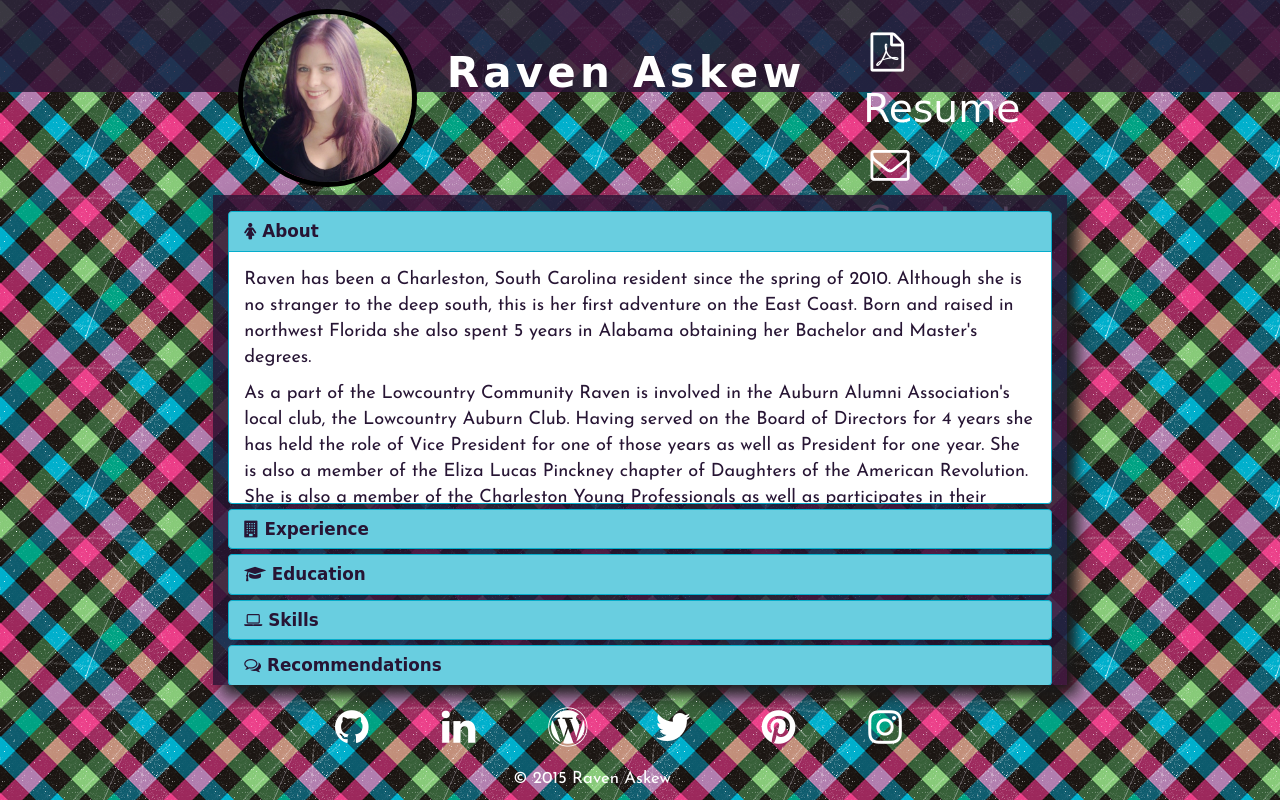
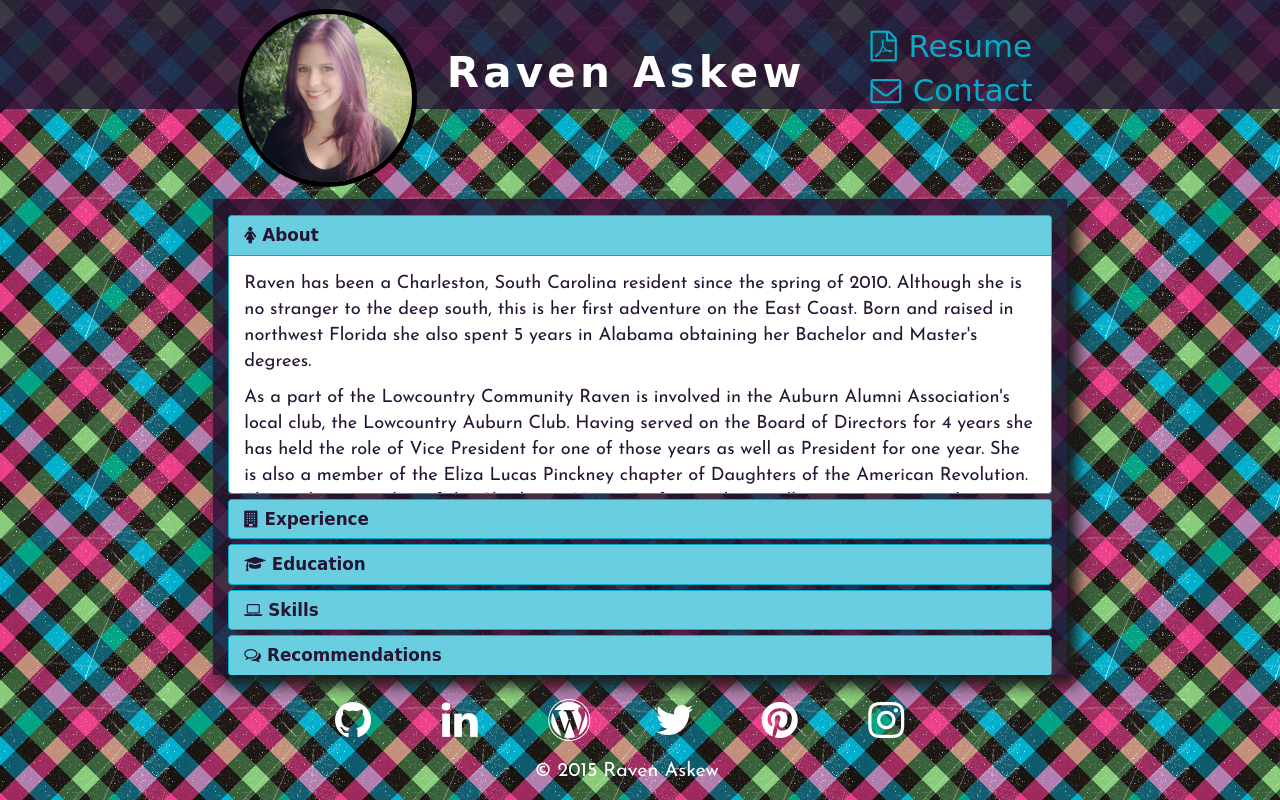
Before and after one commit to raveve/ravenaskewv2, a website: page index.html in a window 1280 px wide. Drawn offline with nearby package versions, Linux system fonts and the light colour scheme; a web font is replaced by a local one.

Commit message:
More changes to media queries.

```diff
--- a/css/base.scss
+++ b/css/base.scss
@@ -165,33 +165,22 @@ $shadow: #191919;
 }
 
 /*******************************
-340PX RESPONSIVE
-*******************************/
-
-@media screen and (min-width: 340px) {
-  h1 {
-    padding-left: 18%;
-    padding-right: 18%;
-  }
-}
-
-/*******************************
 360PX RESPONSIVE
 *******************************/
 
 @media screen and (min-width: 360px) {
   header img {
     width: 90%;
-    margin-left: 5%;
   }
+}
 
-  .pdf {
-    margin-left: 10%;
-  }
+/*******************************
+380PX RESPONSIVE
+*******************************/
 
-  .social a {
-    font-size: 1.9em;
-    line-height: 1.2em;
+@media screen and (min-width: 360px) {
+  .contact .fa {
+    padding-right: 8%;
   }
 }
 
@@ -202,16 +191,10 @@ $shadow: #191919;
 @media screen and (min-width: 400px) {
   header img {
     width: 85%;
-    margin-left: 7.5%;
   }
 
-  .pdf {
-    margin-left: 9%;
-  }
-
-  .social a {
-    font-size: 2em;
-    line-height: 1.4em;
+  .contact a {
+    font-size: 2.2em;
   }
 }
 
@@ -230,8 +213,13 @@ $shadow: #191919;
     padding-right: 20%;
   }
 
-  .pdf {
-    margin-left: 12%;
+  .contact a {
+    font-size: 1.6em;
+    padding: 5%;
+  }
+
+  .contact .fa {
+    padding-right: 1%;
   }
 }
 
@@ -243,11 +231,6 @@ $shadow: #191919;
   header img {
     width: 75%;
     margin-left: 12.5%;
-  }
-
-  .social a {
-    font-size: 2.4em;
-    line-height: 1.6em;
   }
 
   footer p {
@@ -270,18 +253,8 @@ $shadow: #191919;
     padding-right: 13%;
   }
 
-  .contact {
-    margin-bottom: 1%;
-  }
-
-  .contact a {
-    color: $white;
-    font-size: 2em;
-    padding: 4%;
-  }
-
   .pdf {
-    margin-left: 16%;
+    margin-left: 10%;
   }
 }
 
@@ -296,6 +269,10 @@ $shadow: #191919;
 
   .sub-rec {
     margin-top: 8%;
+  }
+
+  footer p {
+    padding-left: 15%;
   }
 }
 
@@ -343,10 +320,6 @@ $shadow: #191919;
     margin-top: 3%;
   }
 
-  .pdf {
-    margin-left: 22%;
-  }
-
   .contact {
     margin-bottom: 3%;
   }
@@ -356,17 +329,16 @@ $shadow: #191919;
     padding: 2%;
   }
 
+  .pdf {
+    margin-left: 12%;
+  }
+
   body p, body ul {
     font-size: 1.3em;
   }
 
   .sub-rec {
     margin-top: 4%;
-  }
-
-  .social a {
-    font-size: 2.6em;
-    line-height: 1.8em;
   }
 }
 
@@ -389,12 +361,7 @@ $shadow: #191919;
   }
 
   .pdf {
-    margin-left: 24%;
-  }
-
-  .social a {
-    font-size: 2.8em;
-    line-height: 1.6em;
+    margin-left: 14%;
   }
 }
 
@@ -430,8 +397,12 @@ $shadow: #191919;
   }
 
   .contact a {
-    font-size: 2.8em;
+    font-size: 1.4em;
     padding: 4%;
+  }
+
+  .contact .fa {
+    padding-right: 1%;
   }
 
   .site-center {
@@ -453,7 +424,9 @@ $shadow: #191919;
   }
 
   footer p {
-    font-size: 1.2em;
+    font-size: 1.4em;
+    padding-left: 7%;
+    margin-bottom: 0;
   }
 }
 
@@ -466,8 +439,12 @@ $shadow: #191919;
     height: 5.4em;
   }
 
+  .contact a {
+    font-size: 1.6em;
+  }
+
   .site-center {
-    margin-top: 7%;
+    margin-top: 6.5%;
   }
 
   .social {
@@ -487,7 +464,7 @@ $shadow: #191919;
 
 @media screen and (min-width: 1000px) {
   header {
-    height: 5.7em;
+    height: 5.8em;
   }
 
   h1 {
@@ -498,6 +475,10 @@ $shadow: #191919;
     margin-top: 13%;
   }
 
+  .contact a {
+    font-size: 1.7em;
+  }
+
   .site-center {
     height: 39em
   }
@@ -506,15 +487,27 @@ $shadow: #191919;
     font-size: 1.2em;
     font-weight: bold;
   }
+
+  footer p {
+    padding-left: 9%;
+  }
 }
 
 /*******************************
-1100PX RESPONSIVE
+1060PX RESPONSIVE
 *******************************/
 
-@media screen and (min-width: 1100px) {
+@media screen and (min-width: 1060px) {
+  header {
+    height: 6em;
+  }
+
+  .contact a {
+    font-size: 1.8em;
+  }
+
   .site-center {
-    margin-top: 8%;
+    margin-top: 7%;
   }
 
   .site-center {
@@ -527,12 +520,20 @@ $shadow: #191919;
 }
 
 /*******************************
-1160PX RESPONSIVE
+1100PX RESPONSIVE
 *******************************/
 
-@media screen and (min-width: 1160px) {
+@media screen and (min-width: 1100px) {
   header {
-    height: 6em;
+    height: 6.3em;
+  }
+
+  .contact a {
+    font-size: 1.9em;
+  }
+
+  .site-center {
+    margin-top: 7.5%;
   }
 
   .site-center {
@@ -541,6 +542,36 @@ $shadow: #191919;
 
   .panel-body {
     height: 20em;
+  }
+
+  footer p {
+    padding-left: 10%;
+  }
+}
+
+/*******************************
+1160PX RESPONSIVE
+*******************************/
+
+@media screen and (min-width: 1160px) {
+  header {
+    height: 7.4em;
+  }
+
+  .contact a {
+    font-size: 2.2em;
+  }
+
+  .site-center {
+    height: 36em
+  }
+
+  .panel-body {
+    height: 19em;
+  }
+
+  footer p {
+    padding-left: 13%;
   }
 }
 
@@ -556,15 +587,19 @@ $shadow: #191919;
   }
 
   header {
-    height: 6.6em;
+    height: 7.8em;
   }
 
   .site-center {
-    height: 36em
+    height: 35em
   }
 
   .panel-body {
-    height: 19em;
+    height: 18em;
+  }
+
+  footer p {
+    padding-top: .5%;
   }
 }
 
@@ -574,31 +609,30 @@ $shadow: #191919;
 
 @media screen and (min-width: 1280px) {
   .site-center {
-    height: 35em;
-    margin-top: 8%;
+    height: 34em;
+    margin-top: 7%;
   }
 
   .panel-body {
-    height: 18em;
+    height: 17em;
   }
 }
 
 /*******************************
-1360PX RESPONSIVE
+1330PX RESPONSIVE
 *******************************/
 
-@media screen and (min-width: 1360px) {
+@media screen and (min-width: 1330px) {
   header {
-    height: 7em;
+    height: 8em;
+  }
+
+  .contact a {
+    font-size: 2.4em;
   }
 
   .site-center {
-    height: 34em;
-    margin-top: 8%;
-  }
-
-  .panel-body {
-    height: 17em;
+    margin-top: 7.5%;
   }
 }
 
@@ -608,16 +642,25 @@ $shadow: #191919;
 
 @media screen and (min-width: 1400px) {
   header {
-    height: 8em;
+    height: 8.4em;
+  }
+
+  .contact a {
+    font-size: 2.6em;
   }
 
   .site-center {
-    height: 33em;
-    margin-top: 8%;
+    height: 33.5em;
+    margin-top: 7.5%;
   }
 
   .panel-body {
     height: 16em;
+  }
+
+  footer p {
+    font-size: 1.2em;
+    padding-left: 16%;
   }
 }
 
@@ -632,18 +675,22 @@ $shadow: #191919;
   }
 
   header {
-    height: 8.5em;
+    height: 10em;
   }
 
   h1 {
-    font-size: 3.4em;
+    font-size: 3.6em;
     letter-spacing: .1em;
     margin-top: 13%;
   }
 
+  .contact a {
+    font-size: 2.8em;
+  }
+
   .site-center {
     height: 32em;
-    margin-top: 7%;
+    margin-top: 6%;
   }
 
   .panel-body {
@@ -653,12 +700,6 @@ $shadow: #191919;
   .social a {
     font-size: 3em;
     line-height: 1.8em;
-  }
-
-  footer p {
-    padding-top: .5%;
-    padding-bottom: 0;
-    margin-bottom: 0;
   }
 }
 
@@ -671,45 +712,93 @@ $shadow: #191919;
     width: 80%;
     margin-left: 10%;
   }
-}
 
-/*******************************
-1800PX RESPONSIVE
-*******************************/
-
-@media screen and (min-width: 1800px) {
-  header {
-    height: 9em;
-  }
-
-  h1 {
-    font-size: 3.6em;
-    letter-spacing: .1em;
-    margin-top: 13%;
-  }
-
-  .site-center {
-    margin-top: 6%;
+  .contact a {
+    font-size: 3em;
   }
 }
 
 /*******************************
-1900PX RESPONSIVE
+1700PX RESPONSIVE
 *******************************/
 
-@media screen and (min-width: 1900px) {
-  header {
-    height: 9.2em;
+@media screen and (min-width: 1700px) {
+  h1 {
+    font-size: 3.8em;
+    letter-spacing: .1em;
+    margin-top: 18%;
   }
 
+  header {
+    height: 11em;
+  }
+
+  .contact a {
+    font-size: 3.2em;
+  }
+
+  .site-center {
+    margin-top: 4.5%;
+  }
+}
+
+/*******************************
+1830PX RESPONSIVE
+*******************************/
+
+@media screen and (min-width: 1830px) {
   header img {
     width: 75%;
     margin-left: 12.5%;
   }
 
+  header {
+    height: 12em;
+  }
+
   h1 {
-    font-size: 3.8em;
+    font-size: 4em;
     letter-spacing: .1em;
-    margin-top: 13%;
+    margin-top: 18%;
+  }
+
+  .contact a {
+    font-size: 3.4em;
   }
 }
+
+/*******************************
+1920PX RESPONSIVE
+*******************************/
+
+@media screen and (min-width: 1920px) {
+  header {
+    height: 12.5em;
+  }
+
+  h1 {
+    font-size: 4.2em;
+  }
+
+  .contact a {
+    font-size: 3.6em;
+  }
+}
+
+/*******************************
+2020PX RESPONSIVE
+*******************************/
+
+@media screen and (min-width: 2020px) {
+  header {
+    height: 13em;
+  }
+
+  h1 {
+    font-size: 4.4em;
+  }
+
+  .contact a {
+    font-size: 4.0em;
+  }
+}
--- a/css/main.css
+++ b/css/main.css
@@ -98,38 +98,25 @@
 /*******************************
 360PX RESPONSIVE
 *******************************/
-@media screen and (min-width: 340px) {
-  h1 {
-    padding-left: 18%;
-    padding-right: 18%; }
-  .pdf {
-    margin-left: 11%; } }
+@media screen and (min-width: 360px) {
+  header img {
+    width: 90%; } }
 
 /*******************************
-360PX RESPONSIVE
+380PX RESPONSIVE
 *******************************/
 @media screen and (min-width: 360px) {
-  header img {
-    width: 90%;
-    margin-left: 5%; }
-  .pdf {
-    margin-left: 10%; }
-  .social a {
-    font-size: 1.9em;
-    line-height: 1.2em; } }
+  .contact .fa {
+    padding-right: 8%; } }
 
 /*******************************
 400PX RESPONSIVE
 *******************************/
 @media screen and (min-width: 400px) {
   header img {
-    width: 85%;
-    margin-left: 7.5%; }
-  .pdf {
-    margin-left: 9%; }
-  .social a {
-    font-size: 2em;
-    line-height: 1.4em; } }
+    width: 85%; }
+  .contact a {
+    font-size: 2.2em; } }
 
 /*******************************
 440PX RESPONSIVE
@@ -141,8 +128,11 @@
   h1 {
     padding-left: 25%;
     padding-right: 20%; }
-  .pdf {
-    margin-left: 12%; } }
+  .contact a {
+    font-size: 1.6em;
+    padding: 5%; }
+  .contact .fa {
+    padding-right: 1%; } }
 
 /*******************************
 480PX RESPONSIVE
@@ -151,9 +141,6 @@
   header img {
     width: 75%;
     margin-left: 12.5%; }
-  .social a {
-    font-size: 2.4em;
-    line-height: 1.6em; }
   footer p {
     padding-left: 10%; } }
 
@@ -167,14 +154,8 @@
   h1 {
     padding-left: 28%;
     padding-right: 13%; }
-  .contact {
-    margin-bottom: 1%; }
-  .contact a {
-    color: #FFFFFF;
-    font-size: 2em;
-    padding: 4%; }
   .pdf {
-    margin-left: 16%; } }
+    margin-left: 10%; } }
 
 /*******************************
 540PX RESPONSIVE
@@ -183,7 +164,9 @@
   body p, body ul {
     font-size: 1.1em; }
   .sub-rec {
-    margin-top: 8%; } }
+    margin-top: 8%; }
+  footer p {
+    padding-left: 15%; } }
 
 /*******************************
 600PX RESPONSIVE
@@ -213,20 +196,17 @@
     padding-left: 32%;
     padding-right: 10%;
     margin-top: 3%; }
-  .pdf {
-    margin-left: 22%; }
   .contact {
     margin-bottom: 3%; }
   .contact a {
     font-size: 2.2em;
     padding: 2%; }
+  .pdf {
+    margin-left: 12%; }
   body p, body ul {
     font-size: 1.3em; }
   .sub-rec {
-    margin-top: 4%; }
-  .social a {
-    font-size: 2.6em;
-    line-height: 1.8em; } }
+    margin-top: 4%; } }
 
 /*******************************
 700PX RESPONSIVE
@@ -242,10 +222,7 @@
     padding-right: 10%;
     margin-top: 2%; }
   .pdf {
-    margin-left: 24%; }
-  .social a {
-    font-size: 2.8em;
-    line-height: 1.6em; } }
+    margin-left: 14%; } }
 
 /*******************************
 768PX RESPONSIVE
@@ -269,8 +246,10 @@
     margin-top: 2%;
     margin-bottom: 0; }
   .contact a {
-    font-size: 2.8em;
+    font-size: 1.4em;
     padding: 4%; }
+  .contact .fa {
+    padding-right: 1%; }
   .site-center {
     background-color: rgba(39, 21, 52, 0.8);
     margin-top: 7%;
@@ -282,7 +261,9 @@
   .social {
     padding-top: 2%; }
   footer p {
-    font-size: 1.2em; } }
+    font-size: 1.4em;
+    padding-left: 7%;
+    margin-bottom: 0; } }
 
 /*******************************
 900PX RESPONSIVE
@@ -290,8 +271,10 @@
 @media screen and (min-width: 900px) {
   header {
     height: 5.4em; }
+  .contact a {
+    font-size: 1.6em; }
   .site-center {
-    margin-top: 7%; }
+    margin-top: 6.5%; }
   .social {
     padding-top: 1%; }
   footer p {
@@ -304,40 +287,69 @@
 *******************************/
 @media screen and (min-width: 1000px) {
   header {
-    height: 5.7em; }
+    height: 5.8em; }
   h1 {
     font-size: 2.8em;
     letter-spacing: .1em;
     padding-left: 0;
     padding-right: 0;
     margin-top: 13%; }
+  .contact a {
+    font-size: 1.7em; }
   .site-center {
     height: 39em; }
   .panel-title {
     font-size: 1.2em;
-    font-weight: bold; } }
+    font-weight: bold; }
+  footer p {
+    padding-left: 9%; } }
 
 /*******************************
-1100PX RESPONSIVE
+1060PX RESPONSIVE
 *******************************/
-@media screen and (min-width: 1100px) {
+@media screen and (min-width: 1060px) {
+  header {
+    height: 6em; }
+  .contact a {
+    font-size: 1.8em; }
   .site-center {
-    margin-top: 8%; }
+    margin-top: 7%; }
   .site-center {
     height: 38em; }
   .panel-body {
     height: 21em; } }
 
 /*******************************
+1100PX RESPONSIVE
+*******************************/
+@media screen and (min-width: 1100px) {
+  header {
+    height: 6.3em; }
+  .contact a {
+    font-size: 1.9em; }
+  .site-center {
+    margin-top: 7.5%; }
+  .site-center {
+    height: 37em; }
+  .panel-body {
+    height: 20em; }
+  footer p {
+    padding-left: 10%; } }
+
+/*******************************
 1160PX RESPONSIVE
 *******************************/
 @media screen and (min-width: 1160px) {
   header {
-    height: 6em; }
+    height: 7.4em; }
+  .contact a {
+    font-size: 2.2em; }
   .site-center {
-    height: 37em; }
+    height: 36em; }
   .panel-body {
-    height: 20em; } }
+    height: 19em; }
+  footer p {
+    padding-left: 13%; } }
 
 /*******************************
 1240PX RESPONSIVE
@@ -348,45 +360,51 @@
     letter-spacing: .1em;
     margin-top: 13%; }
   header {
-    height: 6.6em; }
+    height: 7.8em; }
   .site-center {
-    height: 36em; }
+    height: 35em; }
   .panel-body {
-    height: 19em; } }
+    height: 18em; }
+  footer p {
+    padding-top: .5%; } }
 
 /*******************************
 1280PX RESPONSIVE
 *******************************/
 @media screen and (min-width: 1280px) {
   .site-center {
-    height: 35em;
-    margin-top: 8%; }
+    height: 34em;
+    margin-top: 7%; }
   .panel-body {
-    height: 18em; } }
+    height: 17em; } }
 
 /*******************************
-1360PX RESPONSIVE
+1330PX RESPONSIVE
 *******************************/
-@media screen and (min-width: 1360px) {
+@media screen and (min-width: 1330px) {
   header {
-    height: 7em; }
+    height: 8em; }
+  .contact a {
+    font-size: 2.4em; }
   .site-center {
-    height: 34em;
-    margin-top: 8%; }
-  .panel-body {
-    height: 17em; } }
+    margin-top: 7.5%; } }
 
 /*******************************
 1400PX RESPONSIVE
 *******************************/
 @media screen and (min-width: 1400px) {
   header {
-    height: 8em; }
+    height: 8.4em; }
+  .contact a {
+    font-size: 2.6em; }
   .site-center {
-    height: 33em;
-    margin-top: 8%; }
+    height: 33.5em;
+    margin-top: 7.5%; }
   .panel-body {
-    height: 16em; } }
+    height: 16em; }
+  footer p {
+    font-size: 1.2em;
+    padding-left: 16%; } }
 
 /*******************************
 1500PX RESPONSIVE
@@ -396,23 +414,21 @@
     width: 90%;
     margin-left: 5%; }
   header {
-    height: 8.5em; }
+    height: 10em; }
   h1 {
-    font-size: 3.4em;
+    font-size: 3.6em;
     letter-spacing: .1em;
     margin-top: 13%; }
+  .contact a {
+    font-size: 2.8em; }
   .site-center {
     height: 32em;
-    margin-top: 7%; }
+    margin-top: 6%; }
   .panel-body {
     height: 15em; }
   .social a {
     font-size: 3em;
-    line-height: 1.8em; }
-  footer p {
-    padding-top: .5%;
-    padding-bottom: 0;
-    margin-bottom: 0; } }
+    line-height: 1.8em; } }
 
 /*******************************
 1600PX RESPONSIVE
@@ -420,31 +436,59 @@
 @media screen and (min-width: 1600px) {
   header img {
     width: 80%;
-    margin-left: 10%; } }
+    margin-left: 10%; }
+  .contact a {
+    font-size: 3em; } }
 
 /*******************************
-1800PX RESPONSIVE
+1700PX RESPONSIVE
 *******************************/
-@media screen and (min-width: 1800px) {
+@media screen and (min-width: 1700px) {
+  h1 {
+    font-size: 3.8em;
+    letter-spacing: .1em;
+    margin-top: 18%; }
   header {
-    height: 9em; }
-  h1 {
-    font-size: 3.6em;
-    letter-spacing: .1em;
-    margin-top: 13%; }
+    height: 11em; }
+  .contact a {
+    font-size: 3.2em; }
   .site-center {
-    margin-top: 6%; } }
+    margin-top: 4.5%; } }
 
 /*******************************
-1900PX RESPONSIVE
+1830PX RESPONSIVE
 *******************************/
-@media screen and (min-width: 1900px) {
-  header {
-    height: 9.2em; }
+@media screen and (min-width: 1830px) {
   header img {
     width: 75%;
     margin-left: 12.5%; }
+  header {
+    height: 12em; }
   h1 {
-    font-size: 3.8em;
+    font-size: 4em;
     letter-spacing: .1em;
-    margin-top: 13%; } }
+    margin-top: 18%; }
+  .contact a {
+    font-size: 3.4em; } }
+
+/*******************************
+1920PX RESPONSIVE
+*******************************/
+@media screen and (min-width: 1920px) {
+  header {
+    height: 12.5em; }
+  h1 {
+    font-size: 4.2em; }
+  .contact a {
+    font-size: 3.6em; } }
+
+/*******************************
+2020PX RESPONSIVE
+*******************************/
+@media screen and (min-width: 2020px) {
+  header {
+    height: 13em; }
+  h1 {
+    font-size: 4.4em; }
+  .contact a {
+    font-size: 4em; } }
```
